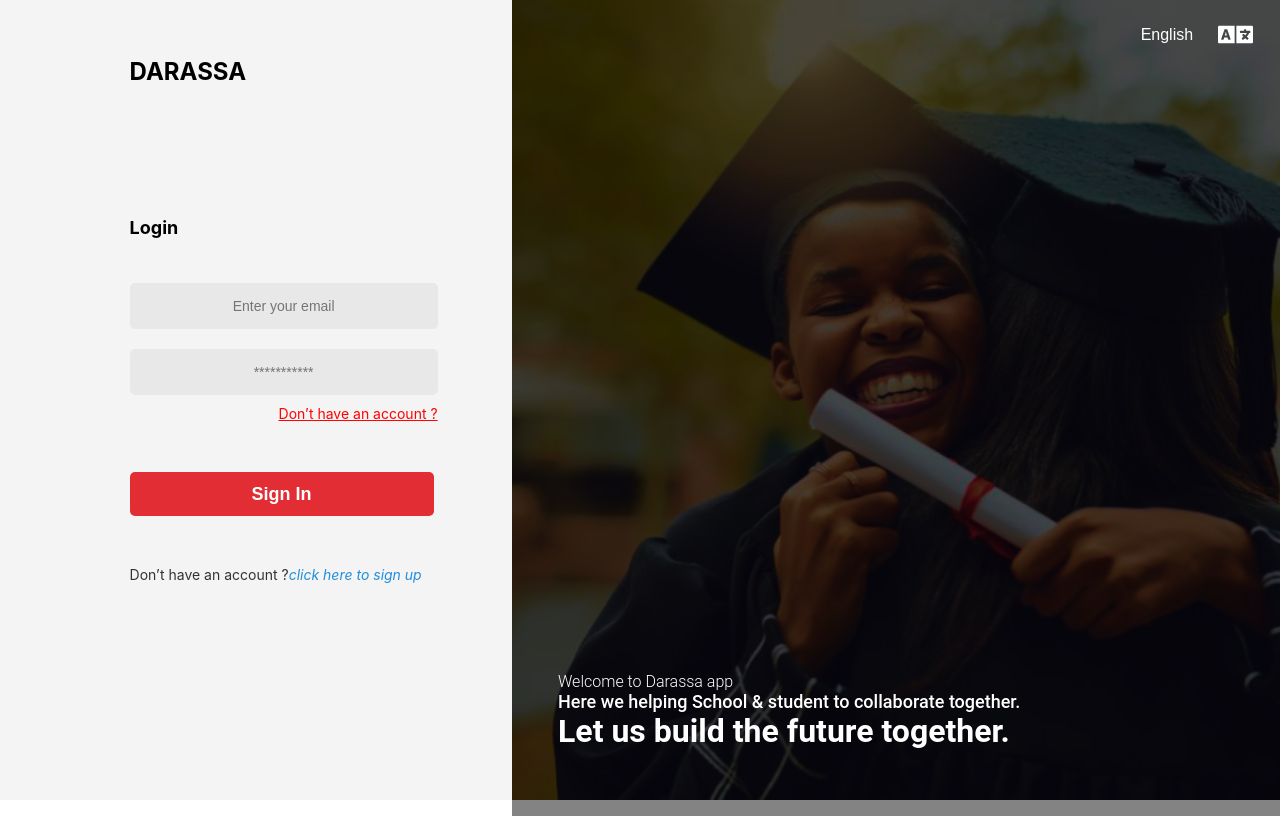
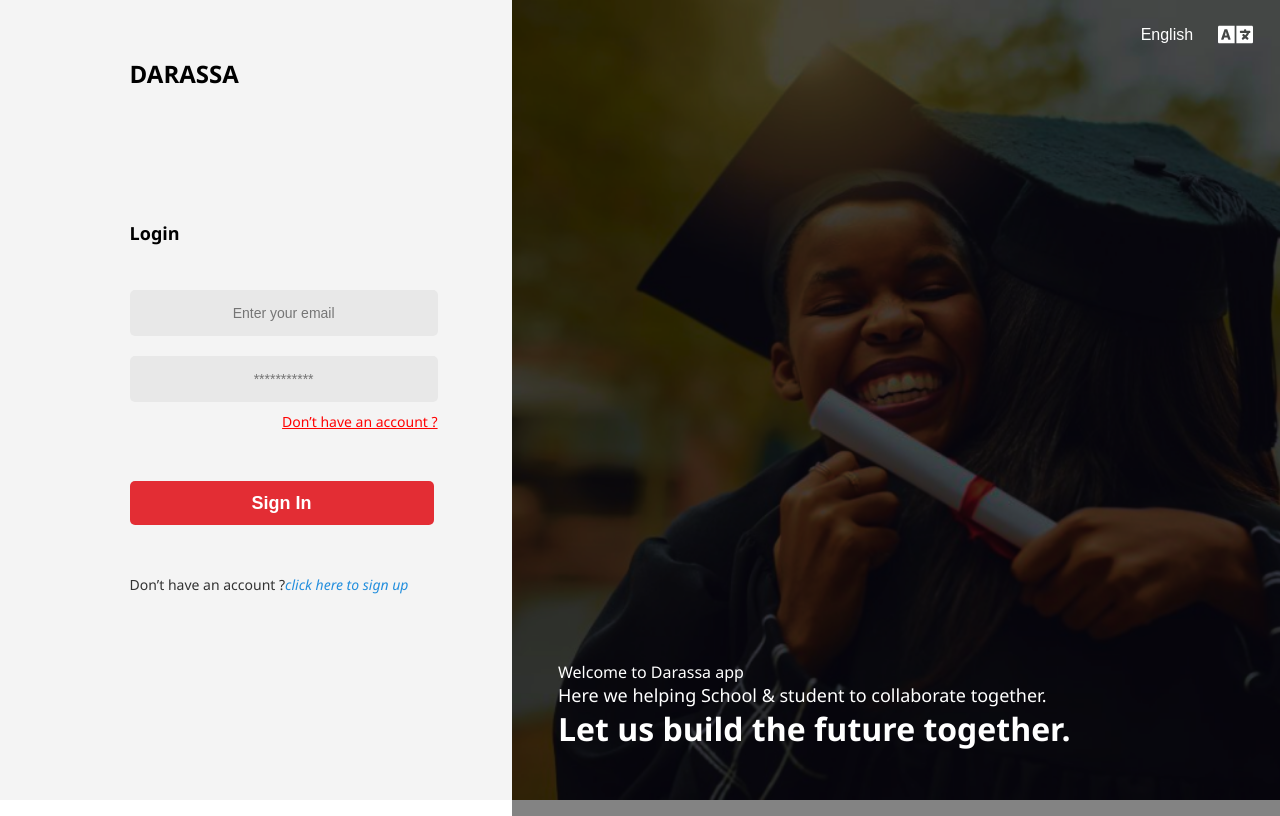
Before and after one commit to seggi/darassa-web-app, a React (Create React App) app: page /login in a window 1280 px wide. Built offline with nearby package versions, Linux system fonts and the light colour scheme.

Commit message:
add some changes

```diff
--- a/src/App.css
+++ b/src/App.css
@@ -1,5 +1,6 @@
 .App {
   text-align: center;
+  font-family: "Segoe UI",Arial,sans-serif;
 }
 
 .App-logo {
--- a/src/components/landingPage/rightBox/style.css
+++ b/src/components/landingPage/rightBox/style.css
@@ -8,7 +8,6 @@
     height: 100%;
     position: absolute;
     margin-left: 0px;
-    font-family: 'Roboto';
 }
 
 .box-content__column {
```
Also changed, not shown: src/components/common/style.css (line endings or trailing spaces).
